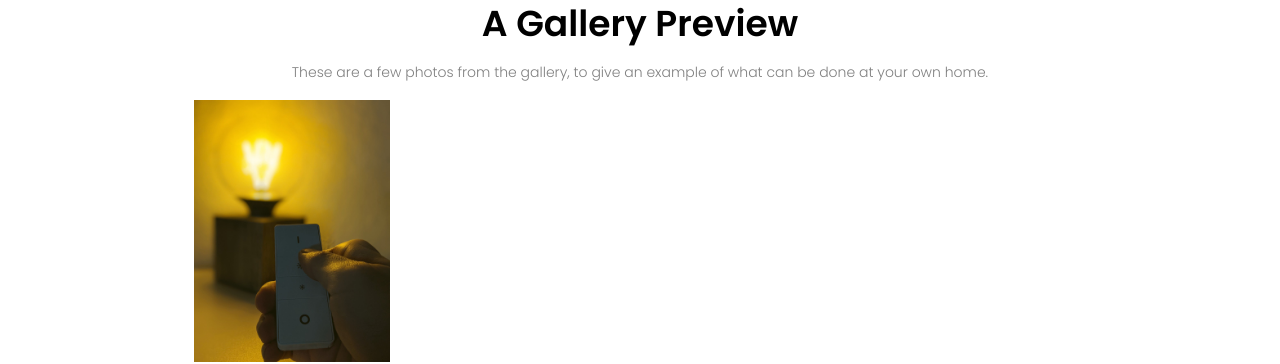
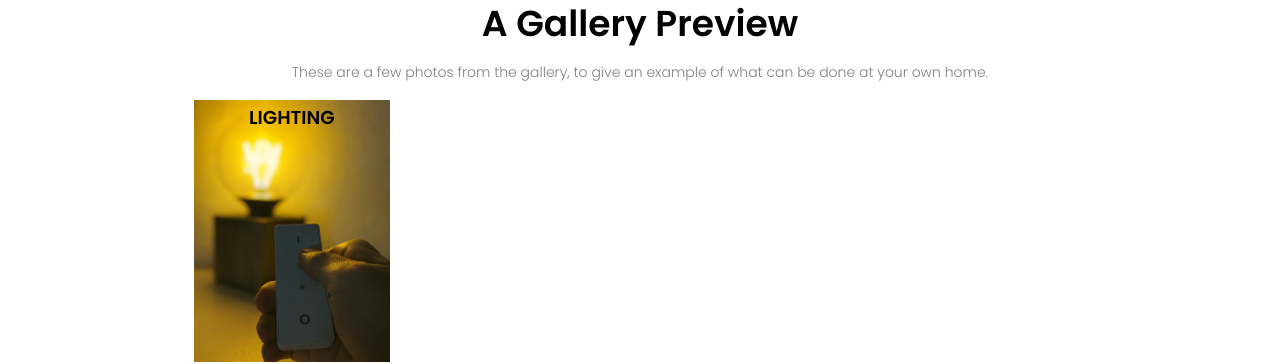
Before and after one commit to RyboNashy02/Insta-Tek.io, a Jekyll site: the page built from index.html, in a window 1280 px wide. Shown: the part 1680-2044 px from the top of the page. Built offline with Jekyll 4.4.1, drawn with Linux system fonts in a browser that asks for light colours.

Commit message:
Update index.html

```diff
--- a/index.html
+++ b/index.html
@@ -53,6 +53,9 @@ title: Home
         <div class = 'row'>
                 <div class = 'gallery-col'>
                         <img src = 'css/images/light.jpg'>
+                        <div class = 'layer'>
+                                <h3> LIGHTING </h3>
+                        </div>
                 </div>
         </div>
 
```
